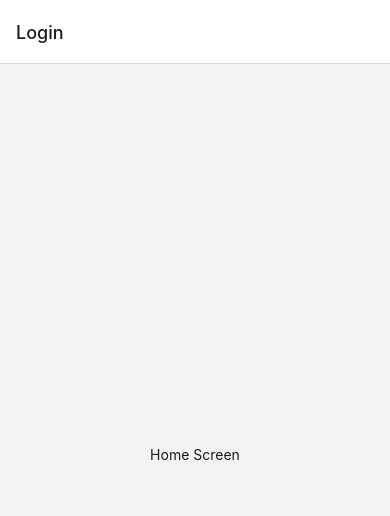
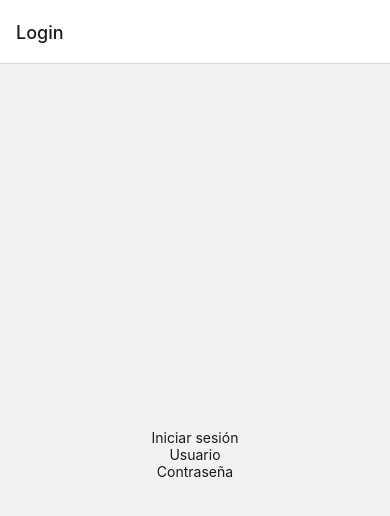
Before and after one commit to Ferna105/saleunf5-front, a React Native app: screen /Login in a window 390 px wide. Shown: the top 516 px of the page. Built offline with nearby package versions, Linux system fonts and the light colour scheme.

Commit message:
Ajuste login

```diff
--- a/src/screens/login/index.tsx
+++ b/src/screens/login/index.tsx
@@ -5,9 +5,13 @@ import {styles} from './styles';
 
 export const Login = () => {
   return (
-    <Container>
-      <View style={styles.container}>
-        <Text>Home Screen</Text>
+    <Container style={styles.container}>
+      <Text>Iniciar sesión</Text>
+      <View>
+        <Text>Usuario</Text>
+      </View>
+      <View>
+        <Text>Contraseña</Text>
       </View>
     </Container>
   );
```
